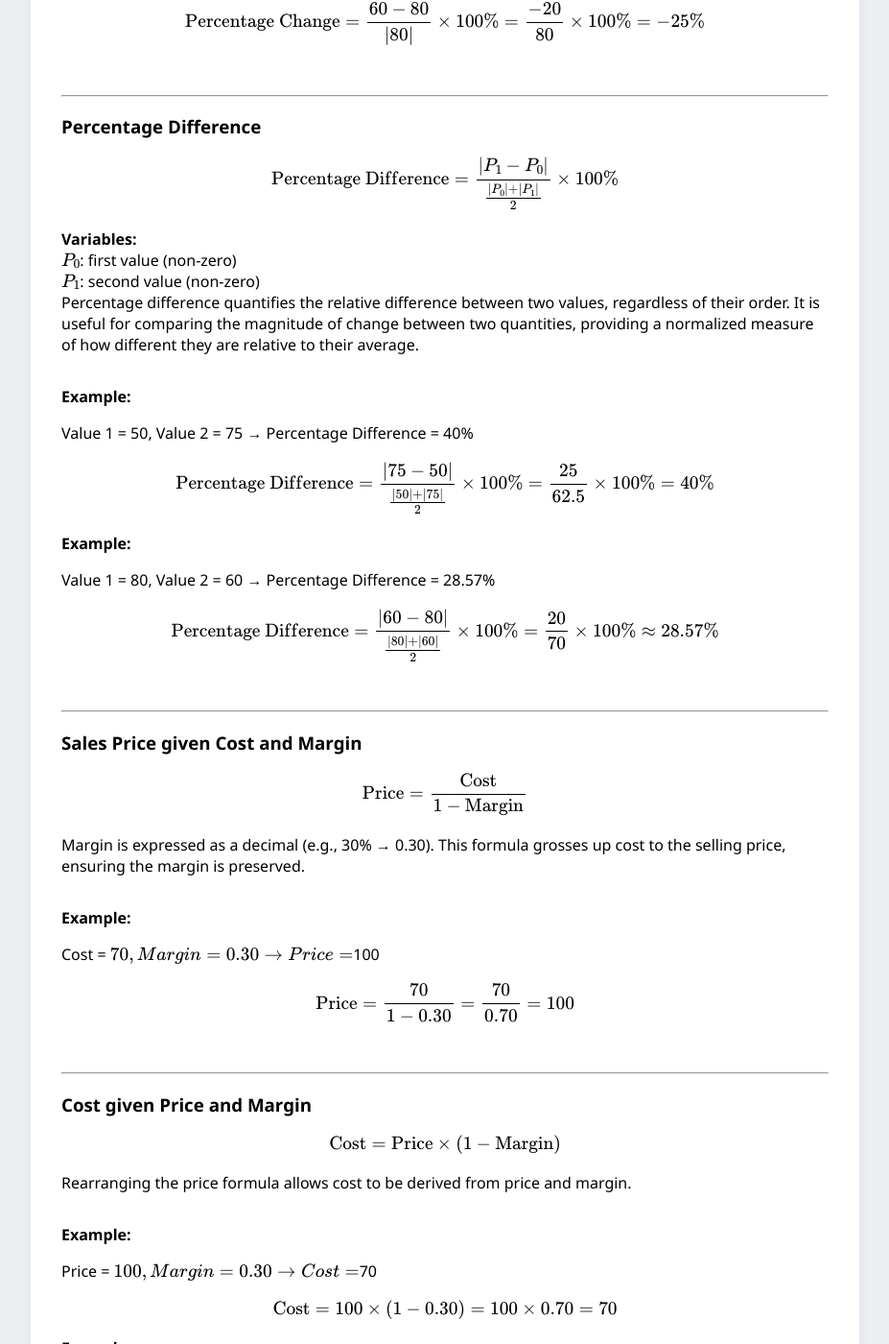
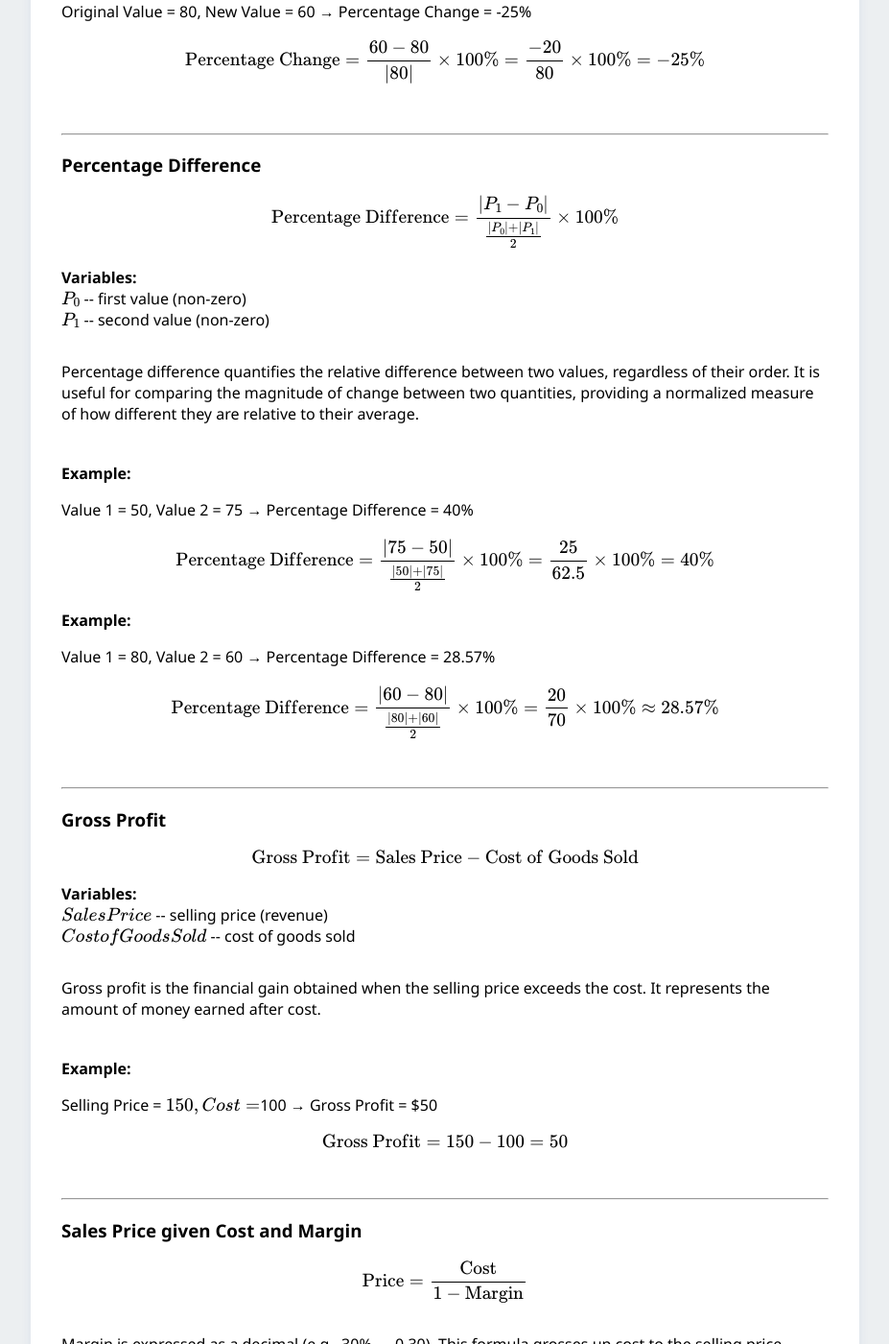
Before and after one commit to jaymcc2/product-sales-formulas, a Jekyll site: the page built from sales_math/index.md, in a window 1280 px wide and 1400 px high, scrolled down 798 px. Shown: the whole window at 96% size, without its empty margins (176-1103 px from the left). Built offline with Jekyll 4.4.1, drawn with Linux system fonts in a browser that asks for light colours; some of the changed text lies outside the part shown.

Commit message:
Added gross profit formula

```diff
--- a/_data/formulas.yml
+++ b/_data/formulas.yml
@@ -104,6 +104,27 @@
         \text{Percentage Difference} = \frac{|60 - 80|}{\frac{|80| + |60|}{2}} \times 100\% = \frac{20}{70} \times 100\% \approx 28.57\%
         $$
 
+# Gross profit formula
+- id: gross-profit
+  title: Gross Profit
+  categories: [basic math, margin, pricing]
+  tags: [price, cost, profit]
+  equation: |
+    $$
+    \text{Gross Profit} = \text{Sales Price} - \text{Cost of Goods Sold}
+    $$
+  variables:
+    $Sales Price$: selling price (revenue)
+    $Cost of Goods Sold$: cost of goods sold
+  comment: "Gross profit is the financial gain obtained when the selling price exceeds the cost. \
+            It represents the amount of money earned after cost."
+  examples:
+    - example-comment: "Selling Price = $150, Cost = $100 → Gross Profit = $50"
+      example-equation: |
+        $$
+        \text{Gross Profit} = 150 - 100 = 50
+        $$
+
 # Sales price given cost and margin
 - id: sales-price-given-cost-and-margin
   title: Sales Price given Cost and Margin
--- a/_includes/formula.html
+++ b/_includes/formula.html
@@ -7,12 +7,12 @@
         <div class="formula-variables">
             <strong>Variables:</strong>
             {% for variable in include.formula.variables %}
-                <div>{{ variable[0] }}: {{ variable[1] }}</div>
+                <div>{{ variable[0] }} -- {{ variable[1] }}</div>
             {% endfor %}
         </div>
     {% endif %}
     {% if include.formula.comment %}
-    <div class="formula-comment">{{ include.formula.comment }}</div>
+    <div class="block formula-comment">{{ include.formula.comment }}</div>
     {% endif %}
     {% if include.formula.examples %}
 
```
